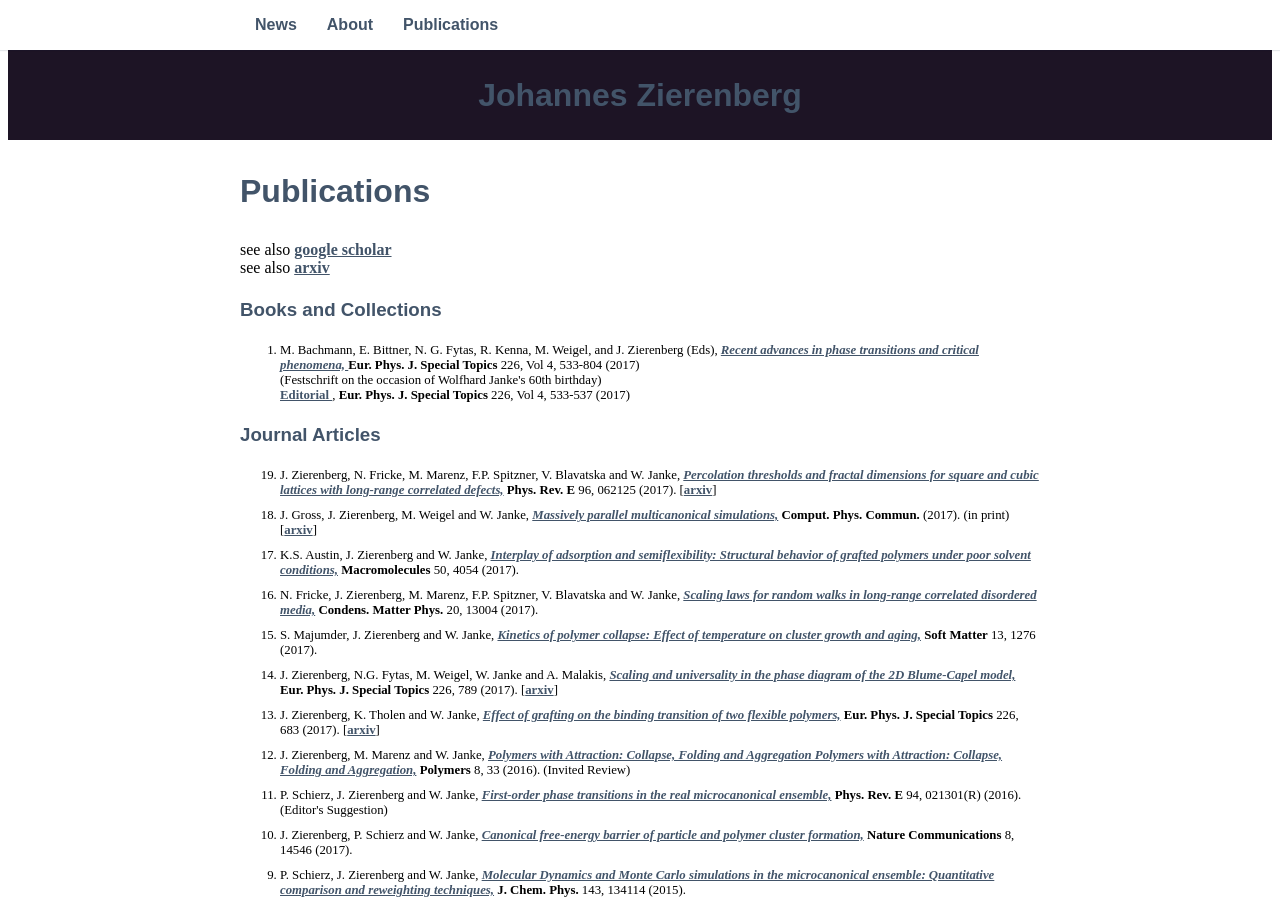
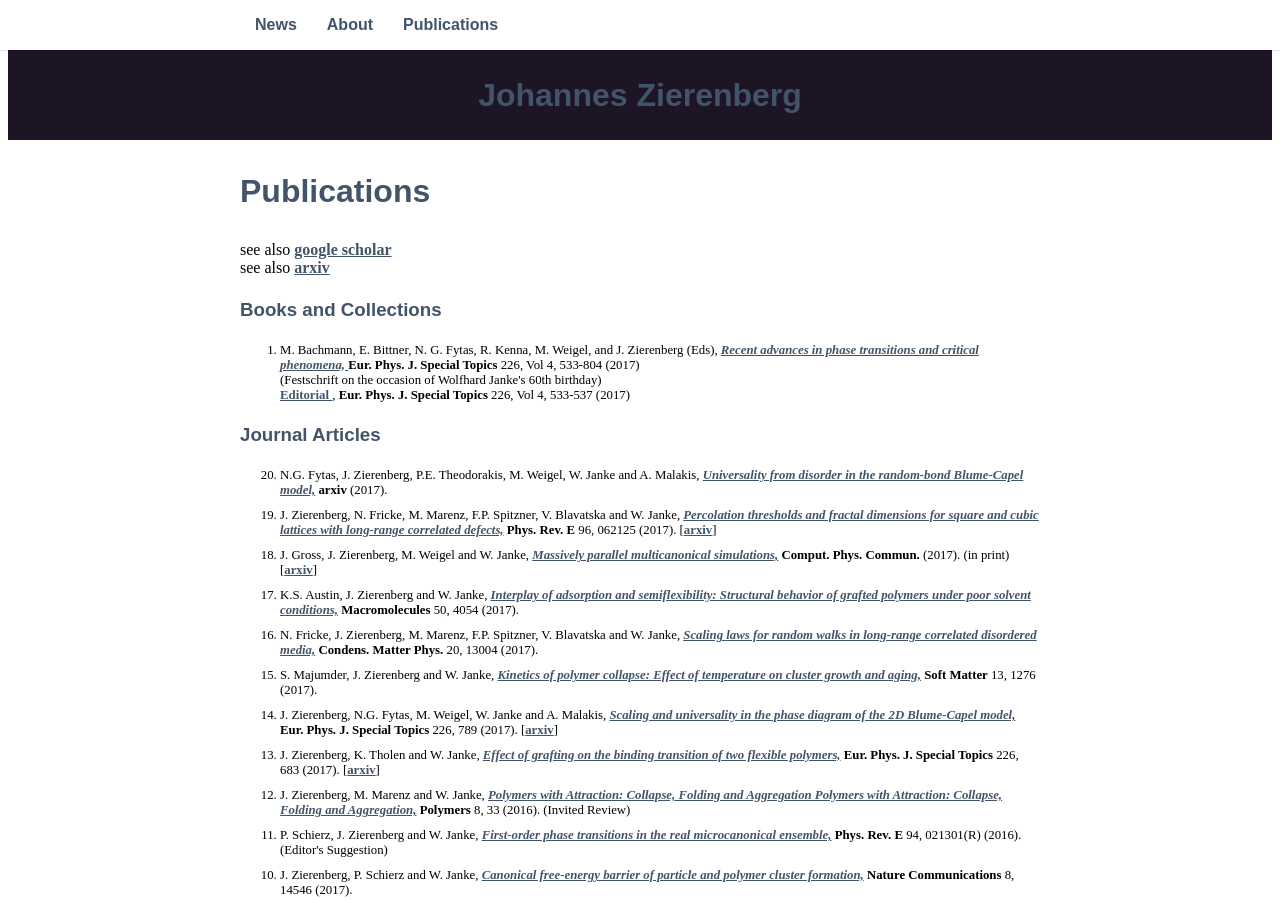
Before and after one commit to zierenberg/zierenberg.github.io, a Jekyll site: the page built from _pages/03_publications.md, in a window 1280 px wide and 900 px high. Built offline with Jekyll 4.4.1, drawn with Linux system fonts in a browser that asks for light colours; some web fonts are replaced.

Commit message:
update publication list

```diff
--- a/_pages/03_publications.md
+++ b/_pages/03_publications.md
@@ -29,6 +29,11 @@ see also <a href="https://arxiv.org/a/zierenberg_j_1.html">arxiv</a><br>
 <ol reversed>
 <listpub>
 <!-- List of journal publications start -->
+<li>N.G. Fytas, J. Zierenberg, P.E. Theodorakis, M. Weigel, W. Janke and A. Malakis,
+<pubtitle><a href=" https://arxiv.org/abs/1712.07703"> Universality from disorder in the random-bond Blume-Capel model,</a></pubtitle>
+<journal> arxiv</journal> (2017).
+</li>
+
 <li>J. Zierenberg, N. Fricke, M. Marenz, F.P. Spitzner, V. Blavatska and W. Janke,
 <pubtitle><a href=" https://journals.aps.org/pre/abstract/10.1103/PhysRevE.96.062125">  Percolation thresholds and fractal dimensions for square and cubic lattices with long-range correlated defects,</a></pubtitle>
 <journal> Phys. Rev. E</journal>  96,  062125 (2017).
--- a/_posts/2016-08-20-pre-editor-suggestion.markdown
+++ b/_posts/2016-08-20-pre-editor-suggestion.markdown
@@ -1,6 +1,6 @@
 ---
 layout: post
-title:  First-order phase transitions in the real microcanonical ensemble (Publication Nr.16) was selected Editor's Suggestion
+title:  First-order phase transitions in the real microcanonical ensemble (Publication Nr.11) was selected Editor's Suggestion
 date:   2016-08-20 12:00:00
 categories: articles
 ---
```
Also changed, not shown: 1 other file.
